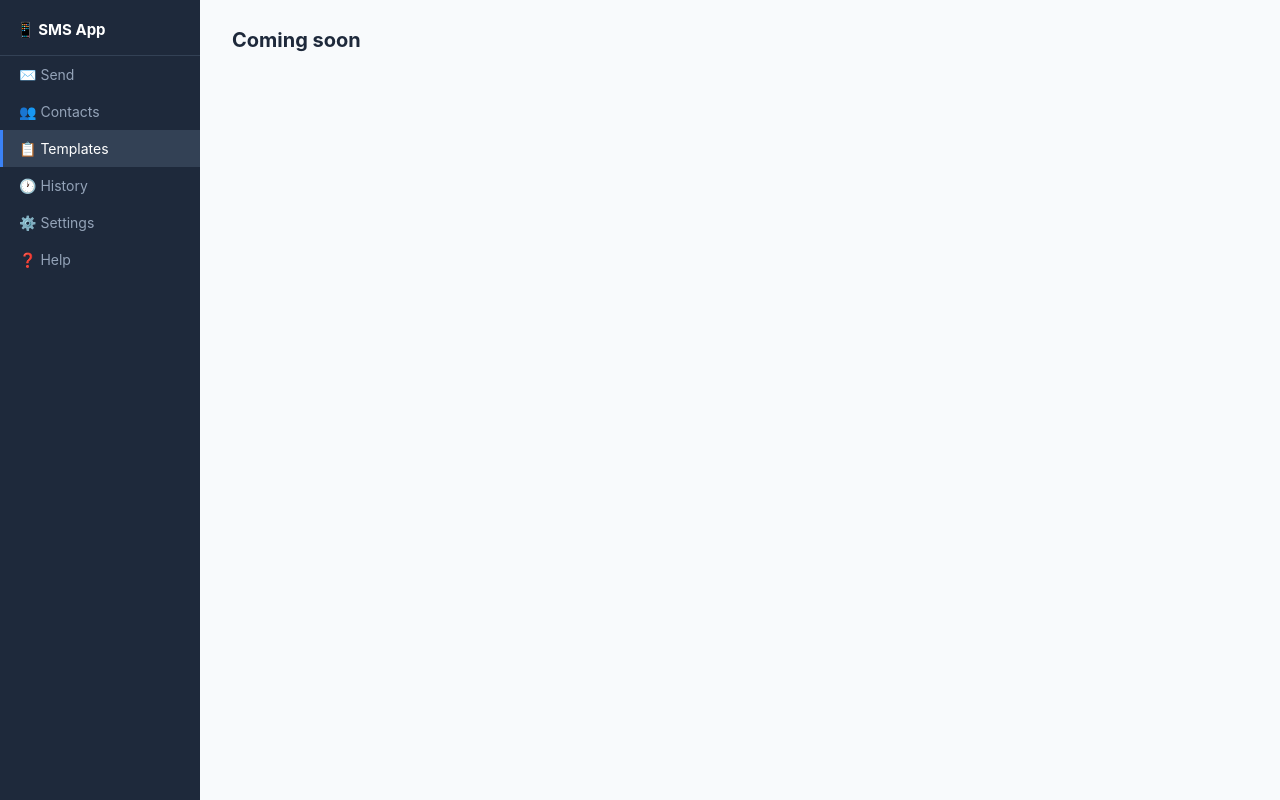
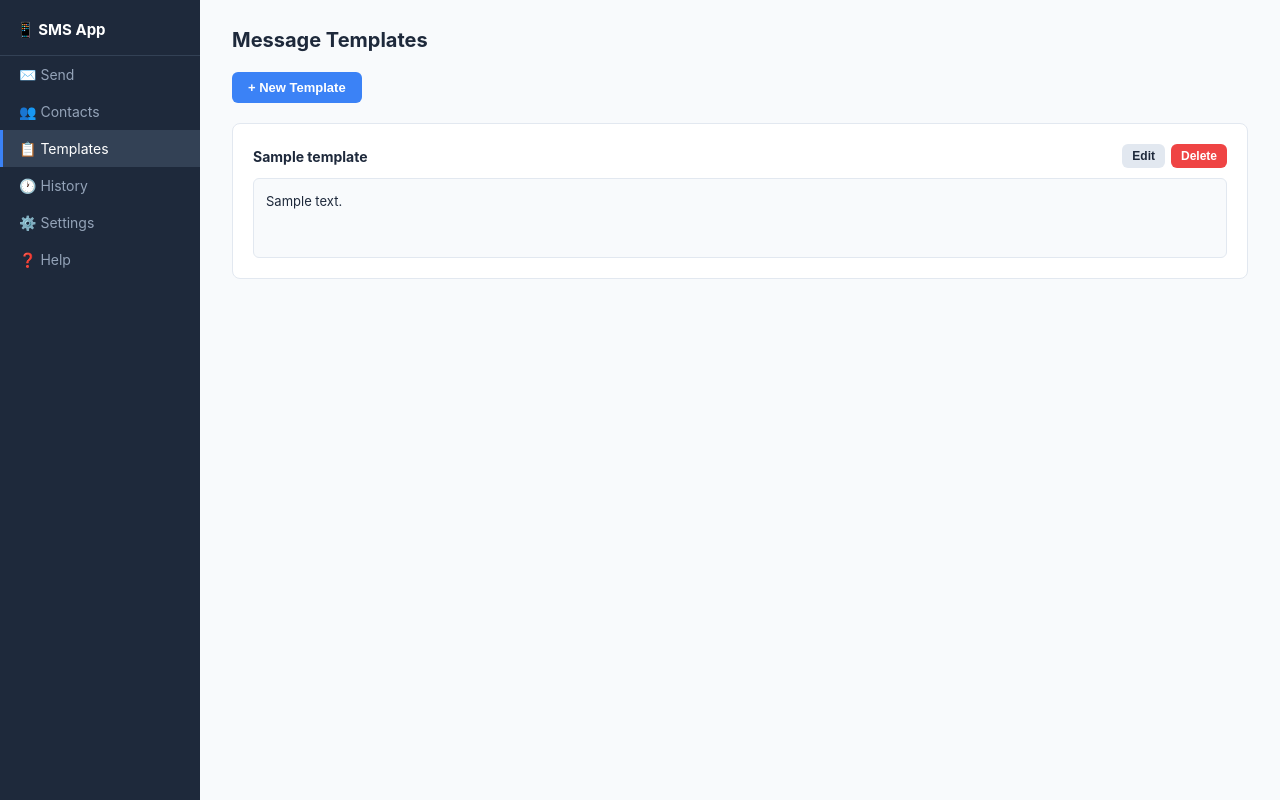
Before and after one commit to j-nye/textbee-sms-app, a Flask app: page /templates/ in a window 1280 px wide. Run offline with Flask 3, Linux system fonts and the light colour scheme; tables that the repository leaves empty hold one stand-in row (values such as "Sample post"); some libraries are stand-ins or nearby versions.

Commit message:
feat: message templates — markdown editor, live preview, CRUD
Co-Authored-By: Claude Sonnet 4.6 <noreply@anthropic.com>

```diff
--- a/web_app/routes/msg_templates.py
+++ b/web_app/routes/msg_templates.py
@@ -1,6 +1,76 @@
-from flask import Blueprint, render_template
+from datetime import datetime, timezone
+from flask import Blueprint, render_template, request, redirect, url_for, flash
+import mistune
+from ..db import get_db
+
 bp = Blueprint('msg_templates', __name__, url_prefix='/templates')
+_markdown = mistune.create_markdown()
+
 
 @bp.route('/')
 def index():
-    return render_template('msg_templates.html')
+    db = get_db()
+    templates = db.execute(
+        'SELECT id, name, body_markdown, updated_at FROM msg_templates ORDER BY name'
+    ).fetchall()
+    return render_template('msg_templates.html', templates=templates, markdown=_markdown)
+
+
+@bp.route('/create', methods=['POST'])
+def create():
+    name = request.form.get('name', '').strip()
+    body = request.form.get('body_markdown', '').strip()
+
+    if not name:
+        flash('Name is required.', 'error')
+        return redirect(url_for('msg_templates.index'))
+
+    now = datetime.now(timezone.utc).isoformat()
+    db = get_db()
+    db.execute(
+        'INSERT INTO msg_templates (name, body_markdown, created_at, updated_at) VALUES (?, ?, ?, ?)',
+        (name, body, now, now)
+    )
+    db.commit()
+    flash(f'Template "{name}" saved.', 'success')
+    return redirect(url_for('msg_templates.index'))
+
+
+@bp.route('/edit/<int:tmpl_id>', methods=['POST'])
+def edit(tmpl_id):
+    name = request.form.get('name', '').strip()
+    body = request.form.get('body_markdown', '').strip()
+
+    if not name:
+        flash('Name is required.', 'error')
+        return redirect(url_for('msg_templates.index'))
+
+    now = datetime.now(timezone.utc).isoformat()
+    db = get_db()
+    db.execute(
+        'UPDATE msg_templates SET name=?, body_markdown=?, updated_at=? WHERE id=?',
+        (name, body, now, tmpl_id)
+    )
+    db.commit()
+    flash('Template updated.', 'success')
+    return redirect(url_for('msg_templates.index'))
+
+
+@bp.route('/delete/<int:tmpl_id>', methods=['POST'])
+def delete(tmpl_id):
+    db = get_db()
+    row = db.execute('SELECT name FROM msg_templates WHERE id=?', (tmpl_id,)).fetchone()
+    if row:
+        db.execute('DELETE FROM msg_templates WHERE id=?', (tmpl_id,))
+        db.commit()
+        flash('Template deleted.', 'success')
+    return redirect(url_for('msg_templates.index'))
+
+
+@bp.route('/preview/<int:tmpl_id>')
+def preview(tmpl_id):
+    db = get_db()
+    row = db.execute('SELECT body_markdown FROM msg_templates WHERE id=?', (tmpl_id,)).fetchone()
+    if not row:
+        return '', 404
+    return _markdown(row['body_markdown'])
--- a/web_app/templates/msg_templates.html
+++ b/web_app/templates/msg_templates.html
@@ -1,2 +1,82 @@
 {% extends "base.html" %}
-{% block content %}<h1>Coming soon</h1>{% endblock %}
+{% block title %}Templates — SMS App{% endblock %}
+{% block content %}
+<h1>Message Templates</h1>
+
+<button class="btn btn-primary" style="margin-bottom:20px" onclick="document.getElementById('new-form').style.display='block';this.style.display='none'">+ New Template</button>
+
+<div id="new-form" class="card" style="display:none">
+  <h2>New Template</h2>
+  <form method="post" action="{{ url_for('msg_templates.create') }}">
+    <label>Name</label>
+    <input type="text" name="name" required>
+    <label>Message (Markdown)</label>
+    <div style="display:flex;gap:12px;margin-top:4px">
+      <textarea name="body_markdown" rows="8" style="flex:1;font-family:monospace"
+        oninput="updatePreview(this.value, 'new-preview')"></textarea>
+      <div style="flex:1">
+        <div class="label" style="margin-bottom:6px">Preview</div>
+        <div class="md-preview" id="new-preview"></div>
+      </div>
+    </div>
+    <div style="margin-top:14px;display:flex;gap:8px">
+      <button type="submit" class="btn btn-primary">Save</button>
+      <button type="button" class="btn btn-secondary" onclick="document.getElementById('new-form').style.display='none'">Cancel</button>
+    </div>
+  </form>
+</div>
+
+{% if templates %}
+{% for t in templates %}
+<div class="card">
+  <div style="display:flex;justify-content:space-between;align-items:center;margin-bottom:10px">
+    <strong>{{ t['name'] }}</strong>
+    <div style="display:flex;gap:6px">
+      <button class="btn btn-secondary btn-sm" onclick="toggleEditTmpl({{ t['id'] }})">Edit</button>
+      <form method="post" action="{{ url_for('msg_templates.delete', tmpl_id=t['id']) }}" style="display:inline" onsubmit="return confirm('Delete this template?')">
+        <button type="submit" class="btn btn-danger btn-sm">Delete</button>
+      </form>
+    </div>
+  </div>
+  <div class="md-preview">{{ markdown(t['body_markdown']) | safe }}</div>
+
+  <div id="edit-tmpl-{{ t['id'] }}" style="display:none;margin-top:14px">
+    <form method="post" action="{{ url_for('msg_templates.edit', tmpl_id=t['id']) }}">
+      <label>Name</label>
+      <input type="text" name="name" value="{{ t['name'] }}" required>
+      <label>Message (Markdown)</label>
+      <div style="display:flex;gap:12px;margin-top:4px">
+        <textarea name="body_markdown" rows="6" style="flex:1;font-family:monospace"
+          oninput="updatePreview(this.value, 'edit-preview-{{ t['id'] }}')">{{ t['body_markdown'] }}</textarea>
+        <div style="flex:1">
+          <div class="label" style="margin-bottom:6px">Preview</div>
+          <div class="md-preview" id="edit-preview-{{ t['id'] }}">{{ markdown(t['body_markdown']) | safe }}</div>
+        </div>
+      </div>
+      <div style="margin-top:14px;display:flex;gap:8px">
+        <button type="submit" class="btn btn-primary">Save</button>
+        <button type="button" class="btn btn-secondary" onclick="toggleEditTmpl({{ t['id'] }})">Cancel</button>
+      </div>
+    </form>
+  </div>
+</div>
+{% endfor %}
+{% else %}
+<p style="color:#64748b">No templates yet. Create one above.</p>
+{% endif %}
+
+<script>
+function toggleEditTmpl(id) {
+  const d = document.getElementById('edit-tmpl-' + id);
+  d.style.display = d.style.display === 'none' ? 'block' : 'none';
+}
+
+function updatePreview(markdown, previewId) {
+  if (window.marked) {
+    document.getElementById(previewId).innerHTML = marked.parse(markdown);
+  }
+}
+</script>
+<!-- marked.js for live client-side preview -->
+<script src="https://cdn.jsdelivr.net/npm/marked@15.0.12/marked.min.js" integrity="sha384-948ahk4ZmxYVYOc+rxN1H2gM1EJ2Duhp7uHtZ4WSLkV4Vtx5MUqnV+l7u9B+jFv+" crossorigin="anonymous"></script>
+{% endblock %}
```
Also changed, not shown: tests/routes/test_msg_templates.py (added, +44 -0 lines).
